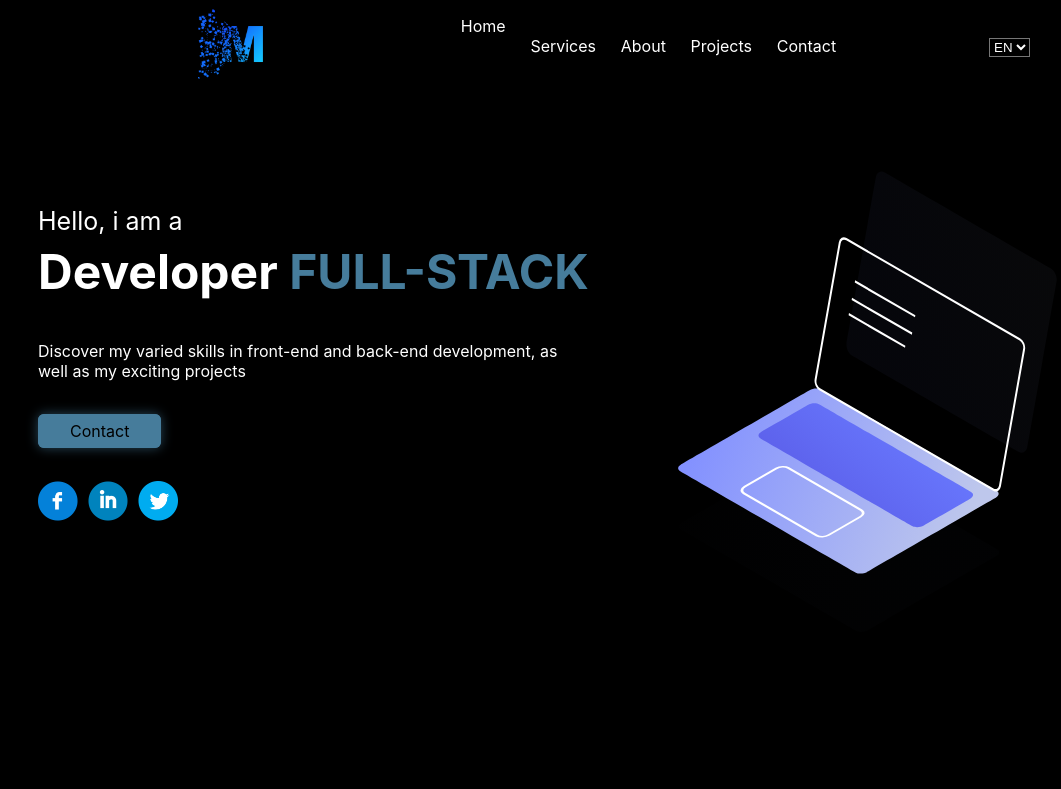
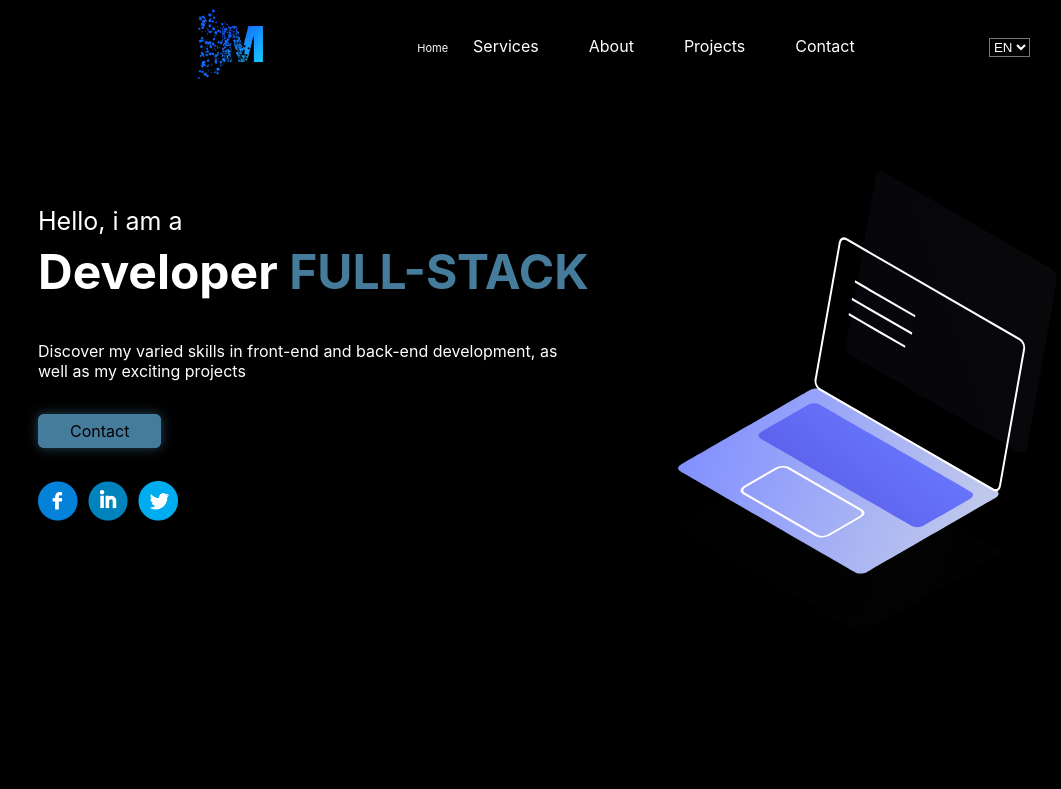
Before and after one commit to noxbike/portfolio, a React (Create React App) app: page / in a window 1280 px wide. Shown: the top 789 px of the page, without its empty margins (26-1087 px from the left). Built offline with nearby package versions, Linux system fonts and the light colour scheme; no server answers.

Commit message:
fix bad css on navbar for desktop screen

```diff
--- a/src/components/navigation/navigation.css
+++ b/src/components/navigation/navigation.css
@@ -20,17 +20,6 @@
     justify-content: space-around;
 }
 
-.navigation .menu li a{
-    cursor: pointer;
-    color: white;
-    padding: 5px 15px;
-    margin: 0 10px;
-}
-
-.navigation .menu li a .text{
-    display: contents;
-}
-
 .navigation .menu li a .icon{
     display: none;
 }
@@ -47,7 +36,7 @@
 }
 
 @media screen and (min-width: 0px) and (max-width:747px){
-    .navigation .container .section-nav{
+   .navigation .container .section-nav{
         background-color: rgb(18, 18, 18);
         box-shadow: 0px 0 20px 0 #467c9b;
         border-radius: 15px 15px 0 0;
@@ -131,11 +120,18 @@
 }
 
 @media screen and (min-width: 748px){
-    .navigation .menu{
+   .navigation .menu{
         min-width:400px
     }
 
-    .navigation .active{
+    .navigation .menu li a .text{
+        cursor: pointer;
+        color: white;
+        padding: 5px 15px;
+        margin: 0 10px;
+    }
+
+    .navigation .active .text{
         background-color: #467c9b;
         color: black!important;
         box-shadow: 0px 0px 12px #467c9bd9;
@@ -143,7 +139,7 @@
         transition: 0.5s;
     }
 
-    .menu li:hover a{
+    .menu li:hover a .text{
         color: #467c9b!important;
         border: 2px solid #467c9b;
         background: none;
```
